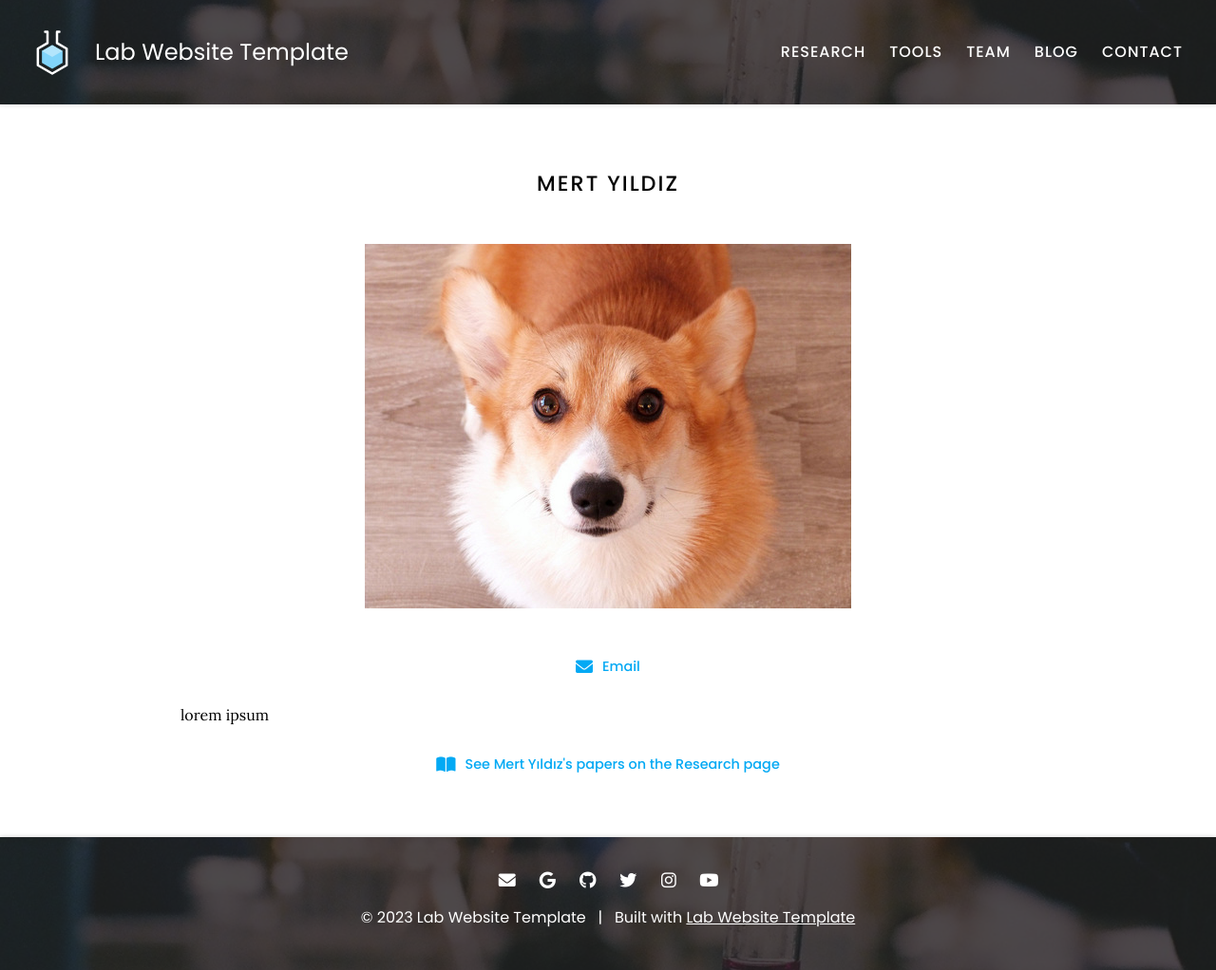
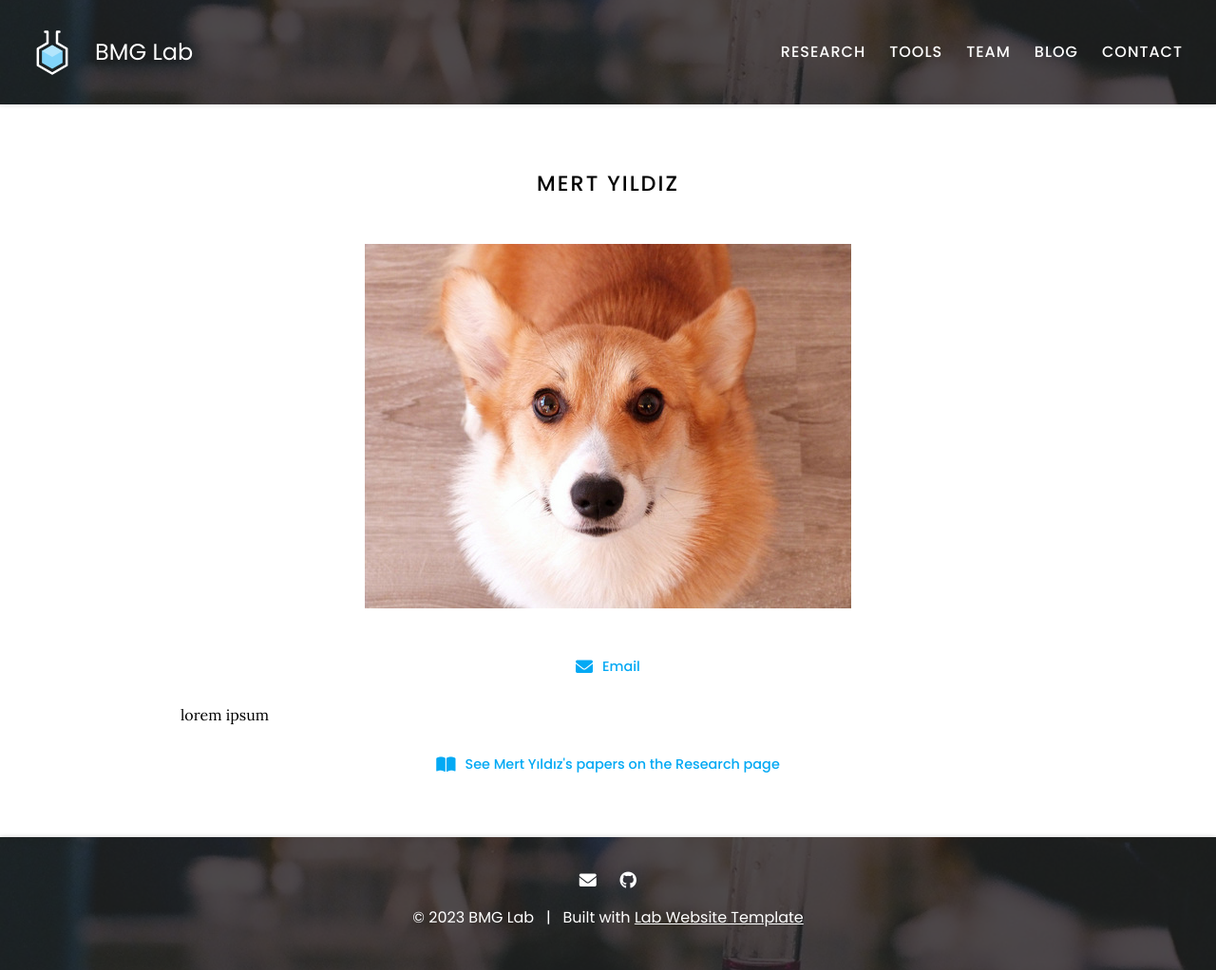
Before and after one commit to BMGLab/bmglab.github.io, a Jekyll site: the page built from _members/mert-yildiz.md, in a window 1280 px wide. Shown: the whole page at 95% size. Built offline with Jekyll 4.4.1, drawn with Linux system fonts in a browser that asks for light colours.

Commit message:
Update _config.yaml

```diff
--- a/_config.yaml
+++ b/_config.yaml
@@ -1,21 +1,21 @@
 ### basic settings
 
 # site properties and page defaults
-title: Lab Website Template
+title: BMG Lab
 description: An easy-to-use, flexible website template for labs, with automatic citations, GitHub tag imports, pre-built components, and more.
 logo: images/logo.svg
 header: images/background.jpg
 footer: images/background.jpg
-baseurl: /lab-website-template
+baseurl: ""
 
 # site social media and other links
 links:
-  email: jane.smith@your-lab.com
-  google-scholar: ETJoidYAAAAJ
-  github: your-lab
-  twitter: YourLabHandle
-  instagram: YourLabHandle
-  youtube: YourLabChannel
+  email: yasinkaymaz@gmail.com
+  google-scholar:
+  github: BMGLab
+  twitter:
+  instagram:
+  youtube:
 
 ### advanced settings
 
```
